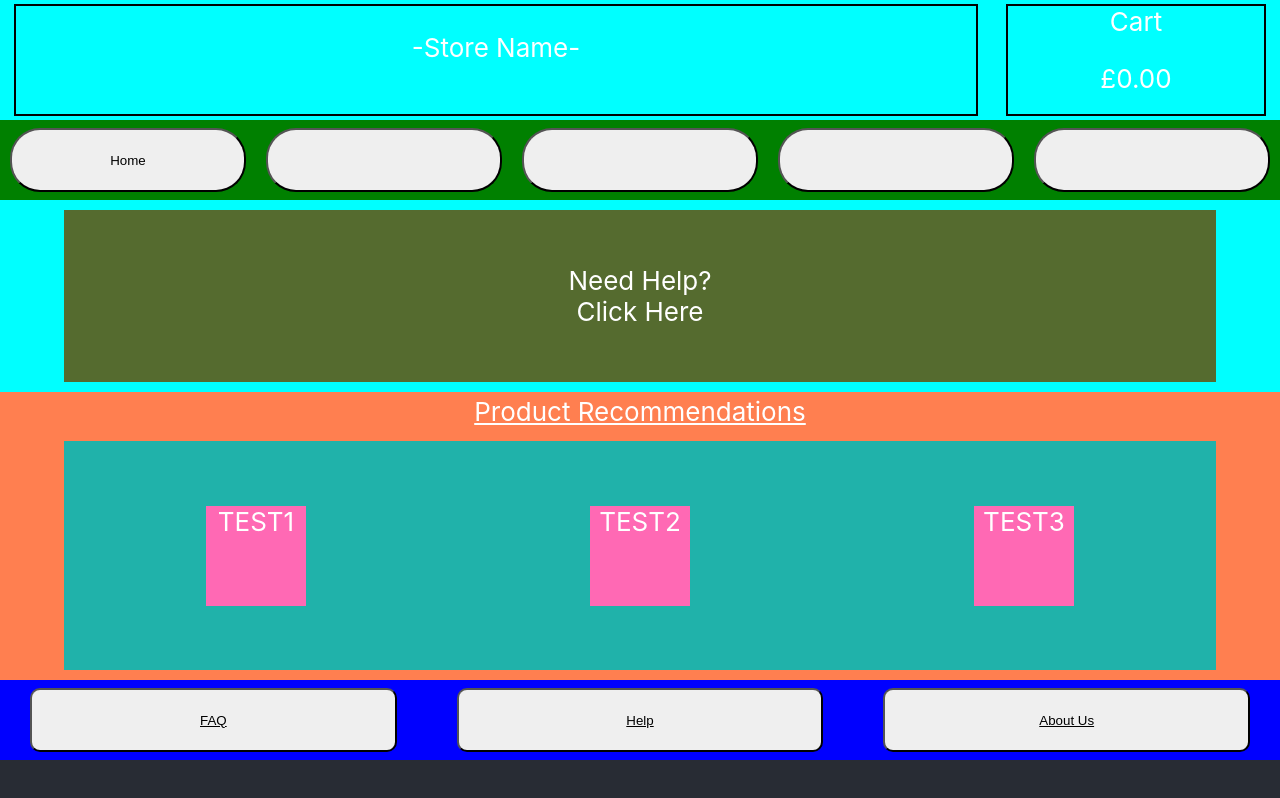
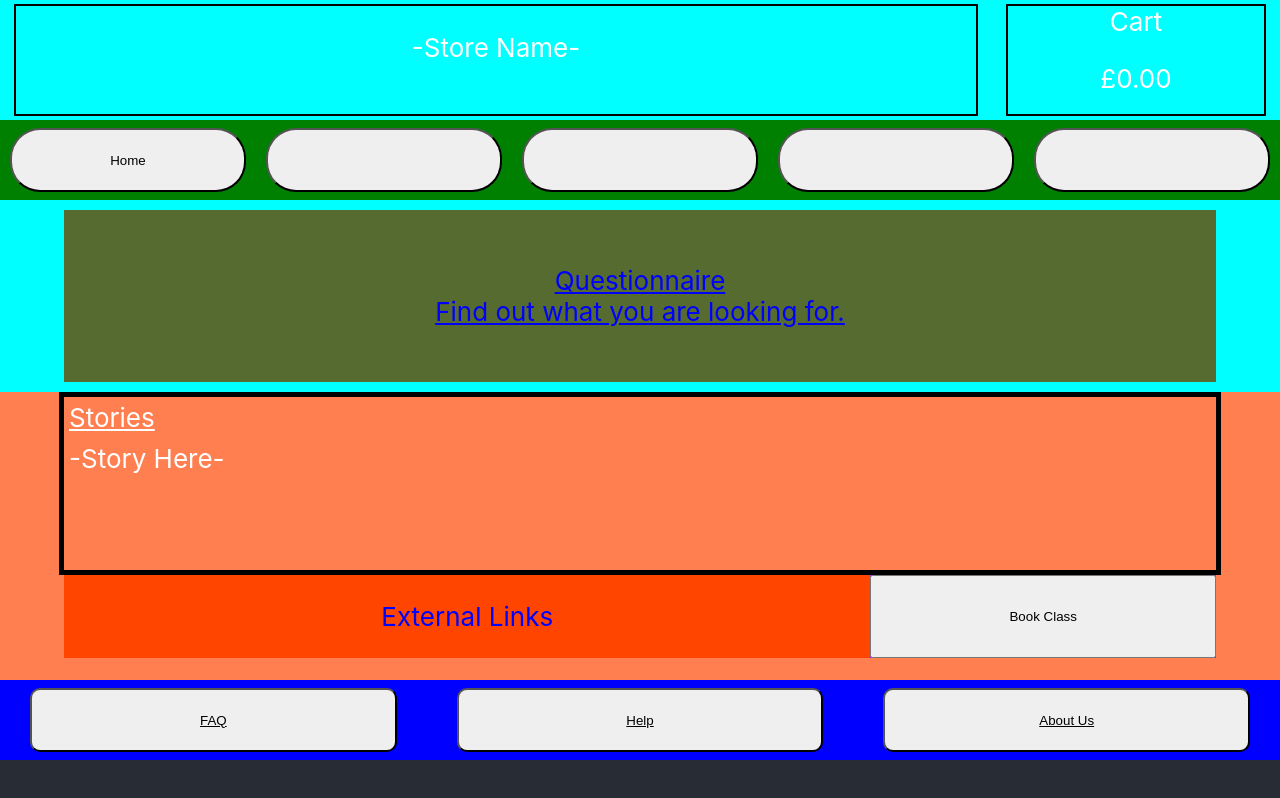
Before and after one commit to PSXLiam/E-CommerceProject, a React (Create React App) app in the folder e-commerce-app/: page / in a window 1280 px wide. Built offline with nearby package versions, Linux system fonts and the light colour scheme.

Commit message:
Create Help Page

```diff
--- a/e-commerce-app/src/App.js
+++ b/e-commerce-app/src/App.js
@@ -2,6 +2,7 @@ import './App.css';
 import AppHeader from './AppHeader';
 import AppFooter from './AppFooter';
 import BodyHome from './BodyHome';
+import BodyHelp from './BodyHelp';
 import { useState } from 'react';
 
 function App() {
@@ -14,7 +15,7 @@ function App() {
       <header className="App-header">
             <AppHeader/>
               <div className='AppBody'>
-                <BodyHome/>
+                <BodyHelp/>
               </div>
             <AppFooter/>
       </header>
--- /dev/null
+++ b/e-commerce-app/src/BodyHelp.css
@@ -0,0 +1,84 @@
+.AppBody{
+    height: 60vh;
+}
+
+.bodyTop{
+    background-color: aqua;
+    width: 100vw;
+    height: 40%;
+    display: flex;
+    align-items: center;
+    justify-content: center;
+}
+
+.questionnaireButton{
+    background-color: darkolivegreen;
+    width: 90vw;
+    height: 90%;
+    display: flex;
+    align-items: center;
+    justify-content: center;
+}
+
+.questionnaireButton:hover{
+    cursor: pointer;
+    scale: 105%;
+}
+
+.questionnaireButtonText{
+    color: blue;
+    text-decoration: underline;
+}
+
+.bodyBottom{
+    background-color: coral;
+    width: 100vw;
+    height: 60%;
+    display: flex;
+    flex-direction: column;
+    align-items: center;
+}
+
+.stories{
+    border: 5px solid black;
+    width: 90vw;
+    height: 60%;
+    display: flex;
+    flex-direction: column;
+    align-items: flex-start;
+}
+
+.storiesTextTitle{
+    text-decoration: underline;
+    margin: 5px;
+}
+.storiesText{
+    margin: 5px;
+}
+
+.bottomBase{
+    background-color: blueviolet;
+    width: 90vw;
+    display: flex;
+    flex-direction: row;
+    align-items: center;
+}
+
+.links{
+    background-color: orangered;
+    width: 70%;
+}
+
+.ExLinks{
+    color: blue;
+}
+
+.ExLinks:hover{
+    cursor: pointer;
+    text-decoration: underline;
+}
+
+.bookClass{
+    width: 30%;
+    height:100%;
+}
--- /dev/null
+++ b/e-commerce-app/src/BodyHelp.js
@@ -0,0 +1,28 @@
+import { useState } from 'react';
+import './BodyHelp.css'
+
+function BodyHelp() {
+    return(
+        <div className='AppBody'>
+            <div className='bodyTop'>
+                <div className='questionnaireButton'>
+                    <p className='questionnaireButtonText'>Questionnaire<br/> Find out what you are looking for.</p>
+                </div>
+            </div>
+            <div className='bodyBottom'>
+                <div className='stories'>
+                    <p className='storiesTextTitle'>Stories</p>
+                    <p className='storiesText'>-Story Here-</p>
+                </div>
+                <div className='bottomBase'>
+                    <div className='links'>
+                        <p className='ExLinks'>External Links</p>
+                    </div>
+                    <button className='bookClass'>Book Class</button>
+                </div>
+            </div>
+        </div>
+    )
+}
+
+export default BodyHelp
```
